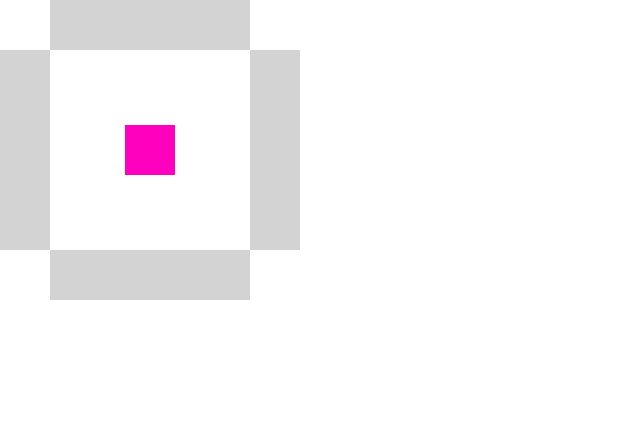
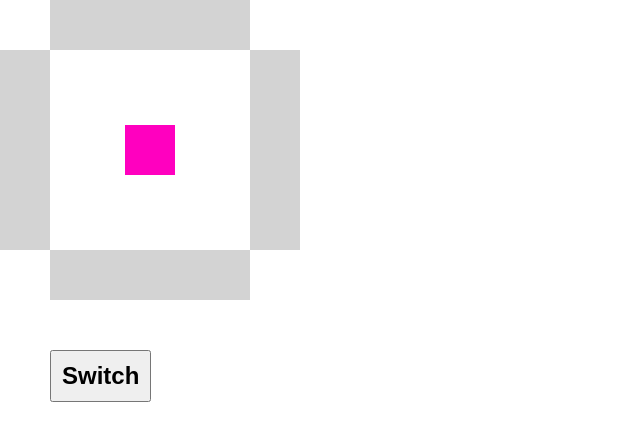
Before and after one commit to gaygenius/move-object-with-buttons, a React (Create React App) app: page / in a window 1280 px wide. Shown: the top 440 px of the page, without its empty margins (0-640 px from the left). Built offline with nearby package versions, Linux system fonts and the light colour scheme.

Commit message:
Refactor and switch object

```diff
--- a/src/App.js
+++ b/src/App.js
@@ -1,24 +1,28 @@
 import React, { useState } from 'react';
+import reactLogo from './logo.svg';
+import otherLogo from './otherLogo.svg';
 console.clear();
 
-const PositionedObject = ({ x, y, dimension }) => (
+const PositionedObject = ({ x, y, children }) => {
+  return (
     <div
       style={{
-      height: `${dimension}px`,
-      width: `${dimension}px`,
-      backgroundColor: '#ff00bf',
         position: 'relative',
         left: x,
         top: y,
       }}
-  />
+    >
+      {children}
+    </div>
   );
+};
 
 const PositionedObjectContainer = ({
   perimeterDimensionPx,
-  objectDimensionPx,
   moveButtonWidthPx,
   moveDimensionPx,
+  objectDimensionPx,
+  children,
 }) => {
   const initialPosition = (perimeterDimensionPx - objectDimensionPx) / 2;
   const [x, setX] = useState(initialPosition);
@@ -81,7 +85,9 @@ const PositionedObjectContainer = ({
           setActiveButton(null);
         }}
       >
-        <PositionedObject x={x} y={y} dimension={objectDimensionPx} />
+        <PositionedObject x={x} y={y}>
+          {children}
+        </PositionedObject>
       </div>
       <MoveButton direction="right" />
       <Space />
@@ -90,14 +96,56 @@ const PositionedObjectContainer = ({
   );
 };
 
+const ColorfulSquare = ({ dimensionPx, color }) => (
+  <div
+    style={{
+      height: `${dimensionPx}px`,
+      width: `${dimensionPx}px`,
+      backgroundColor: color,
+    }}
+  />
+);
+
+const DimensionedLogo = ({ logo, dimensionPx }) => (
+  <img src={logo} alt="logo" height={dimensionPx} width={dimensionPx} />
+);
+
 function App() {
+  const objectDimensionPx = 50;
+  const objects = [
+    <ColorfulSquare dimensionPx={objectDimensionPx} color="#ff00bf" />,
+    <DimensionedLogo logo={reactLogo} dimensionPx={objectDimensionPx} />,
+    <DimensionedLogo logo={otherLogo} dimensionPx={objectDimensionPx} />,
+  ];
+  const [objectIndex, setObjectIndex] = useState(0);
   return (
+    <div
+      style={{
+        display: 'flex',
+        flexDirection: 'column',
+        alignItems: 'flex-start',
+      }}
+    >
       <PositionedObjectContainer
         perimeterDimensionPx={200}
-      objectDimensionPx={50}
         moveButtonWidthPx={50}
         moveDimensionPx={20}
-    />
+        objectDimensionPx={objectDimensionPx}
+      >
+        {objects[objectIndex]}
+      </PositionedObjectContainer>
+      <button
+        onClick={() => setObjectIndex((objectIndex + 1) % objects.length)}
+        style={{
+          margin: '50px',
+          padding: '10px',
+          fontWeight: '700',
+          fontSize: 'x-large',
+        }}
+      >
+        Switch
+      </button>
+    </div>
   );
 }
 
```
Also changed, not shown: src/otherLogo.svg (added). Lines whose indentation alone changed are shown as unchanged.
